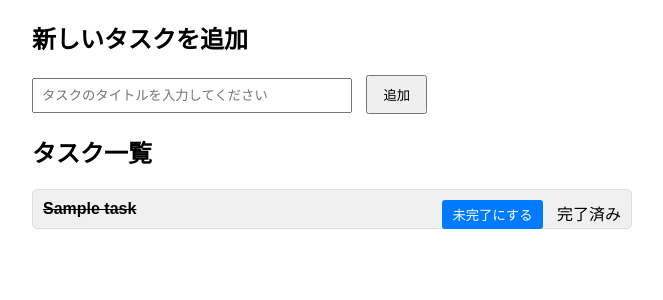
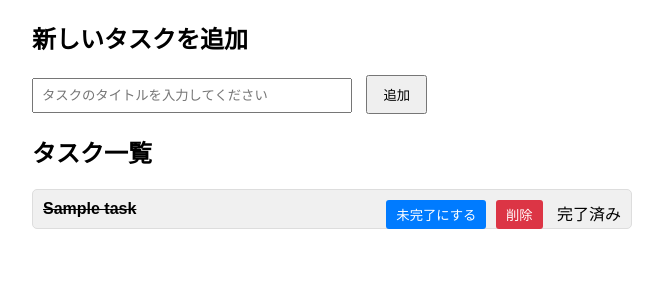
Before and after one commit to jumpei-usui/agent-demo, a Flask app: template templates/index.html in a window 1280 px wide. Shown: the part 139-439 px from the top of the page, without its empty margins (308-971 px from the left). Run offline with Flask 3, Linux system fonts and the light colour scheme; the template is opened without the code that fills it: most values are stand-ins (such as "Sample title", 1, 10 or a date in 2020).

Commit message:
Add task deletion functionality with delete button and route
Co-authored-by: jumpei-usui <109775855+jumpei-usui@users.noreply.github.com>

```diff
--- a/app.py
+++ b/app.py
@@ -39,6 +39,13 @@ def toggle_task():
 
     return redirect(url_for('index'))
 
+@app.route('/delete/<int:task_id>', methods=['DELETE', 'POST'])
+def delete_task(task_id):
+    """Delete a task"""
+    global tasks
+    tasks = [task for task in tasks if task['id'] != task_id]
+    return redirect(url_for('index'))
+
 import os
 
 if __name__ == '__main__':
--- a/templates/index.html
+++ b/templates/index.html
@@ -45,6 +45,19 @@
         .toggle-btn:hover {
             background-color: #0056b3;
         }
+        .delete-btn {
+            background-color: #dc3545;
+            color: white;
+            border: none;
+            padding: 5px 10px;
+            border-radius: 3px;
+            text-decoration: none;
+            display: inline-block;
+            margin-left: 5px;
+        }
+        .delete-btn:hover {
+            background-color: #c82333;
+        }
     </style>
 </head>
 <body>
@@ -73,6 +86,11 @@
                                 {{ '未完了にする' if task.completed else '完了にする' }}
                             </button>
                         </form>
+                        <form action="/delete/{{ task.id }}" method="post" style="display: inline;">
+                            <button type="submit" class="delete-btn" onclick="return confirm('このタスクを削除しますか？')">
+                                削除
+                            </button>
+                        </form>
                         <span style="margin-left: 10px;">
                             {{ '完了済み' if task.completed else '未完了' }}
                         </span>
```
